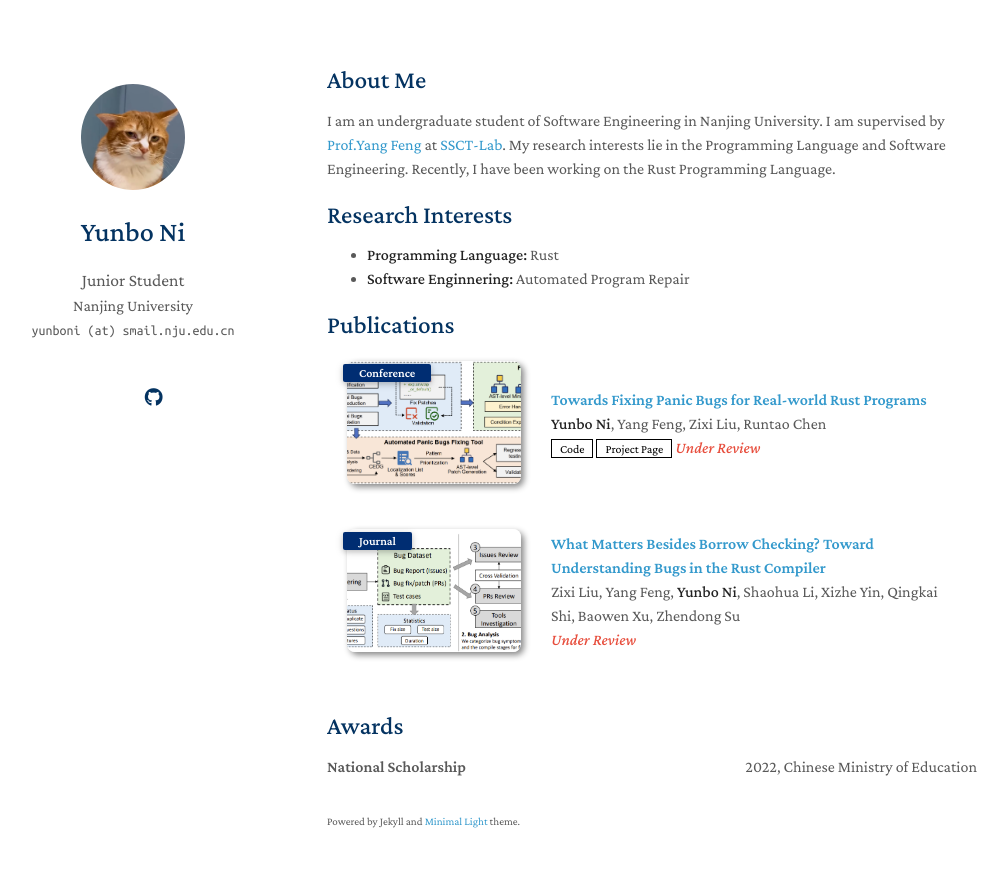
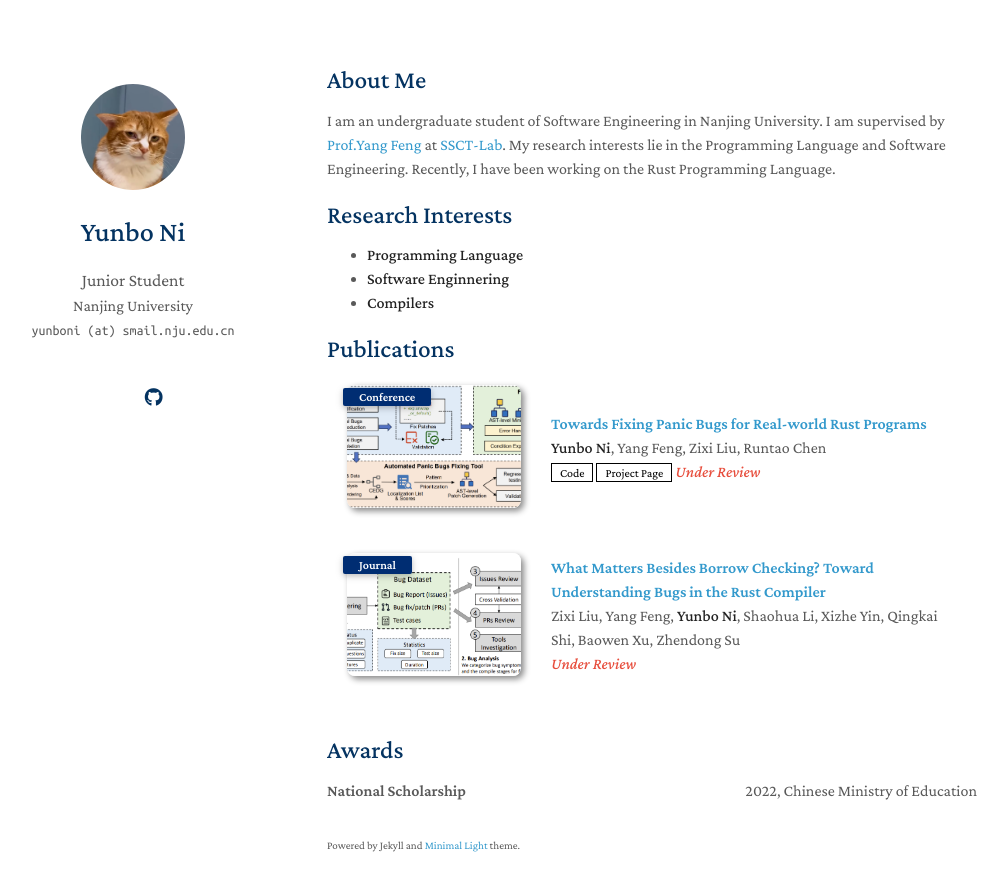
Before and after one commit to cardigan1008/cardigan1008.github.io, a Jekyll site: the page built from index.md, in a window 1280 px wide and 926 px high. Shown: the top 891 px of the window, without its empty margins (143-1151 px from the left). Built offline with Jekyll 4.4.1, drawn with Linux system fonts in a browser that asks for light colours; a style sheet for code colours, icons or effects is not loaded; our own code applies the rules of GitHub Pages for plain Markdown files.

Commit message:
fix: interests

```diff
--- a/index.md
+++ b/index.md
@@ -8,8 +8,9 @@ I am an undergraduate student of Software Engineering in Nanjing University. I a
 
 ## Research Interests
 
-- **Programming Language:** Rust
-- **Software Enginnering:** Automated Program Repair
+- **Programming Language**
+- **Software Enginnering**
+- **Compilers**
 
 <!-- ## News
 
```
